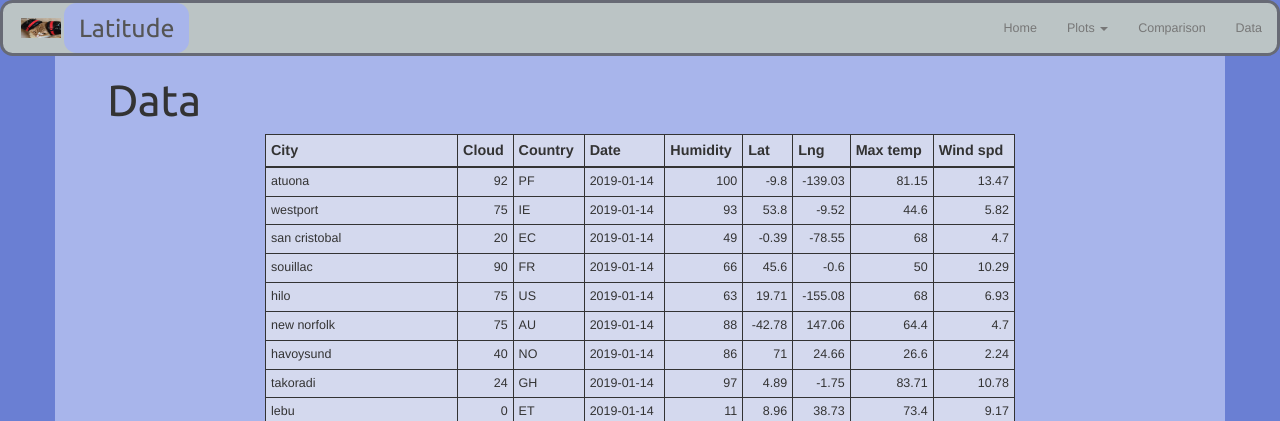
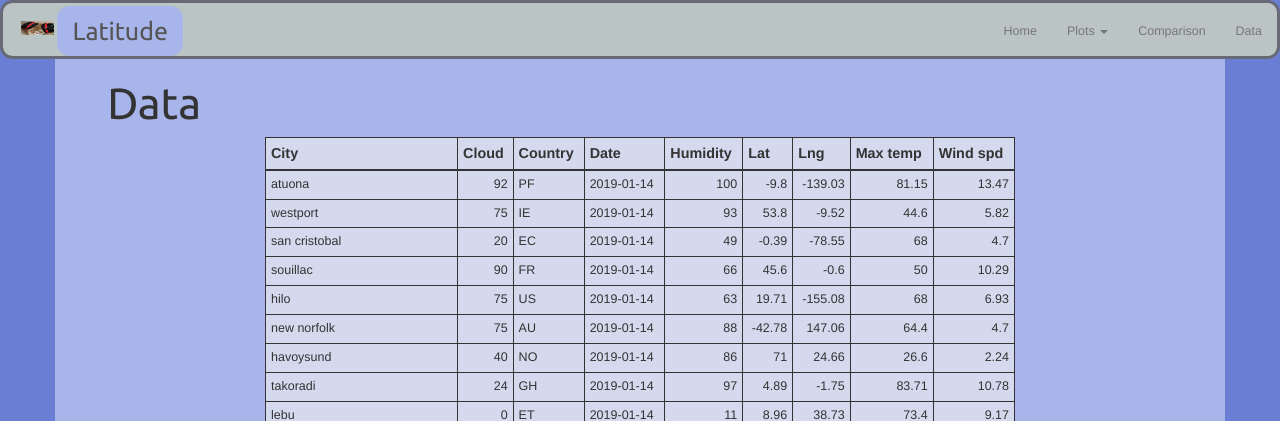
Before and after one commit to phillkev/Weather, a Flask app: page /data in a window 1280 px wide. Shown: the top 421 px of the page. Run offline with Flask 2, Linux system fonts and the light colour scheme; some libraries are stand-ins or nearby versions.

Commit message:
tring to make the navbar larger when on iphone -add padding to bar text- v7

```diff
--- a/static/style.css
+++ b/static/style.css
@@ -65,7 +65,7 @@ table {
 
 .navbar-header img#brand {
     margin-left: 1em;
-    max-width:45px;
+    max-width:3.9em;
     padding-left: 0px;
     padding-right: 0px;
 }
@@ -113,11 +113,18 @@ table {
     border: 1px solid;
 }
 
-@media (min-width: 400px) {
+/* @media (min-width: 400px) {
 .container-fluid>.navbar-collapse, .container-fluid>.navbar-header, .container>.navbar-collapse, .container>.navbar-header {
     margin-right: 0;
     margin-left: 0;
-    text-size-adjust: 250%;}
+    text-size-adjust: 300%;
+} */
+
+@media (min-width: 400px) {
+.navbar-nav>li {
+    padding-top: .25em;
+    text-size-adjust: 300%;
+}
 }
 
 @media (min-width: 400px) {
@@ -133,7 +140,7 @@ table {
 @media (min-width: 400px) {
 .navbar-brand {
     float: left;
-    padding: 15px 15px;
+    padding: 1em 1em;
 }
 }
 
```
